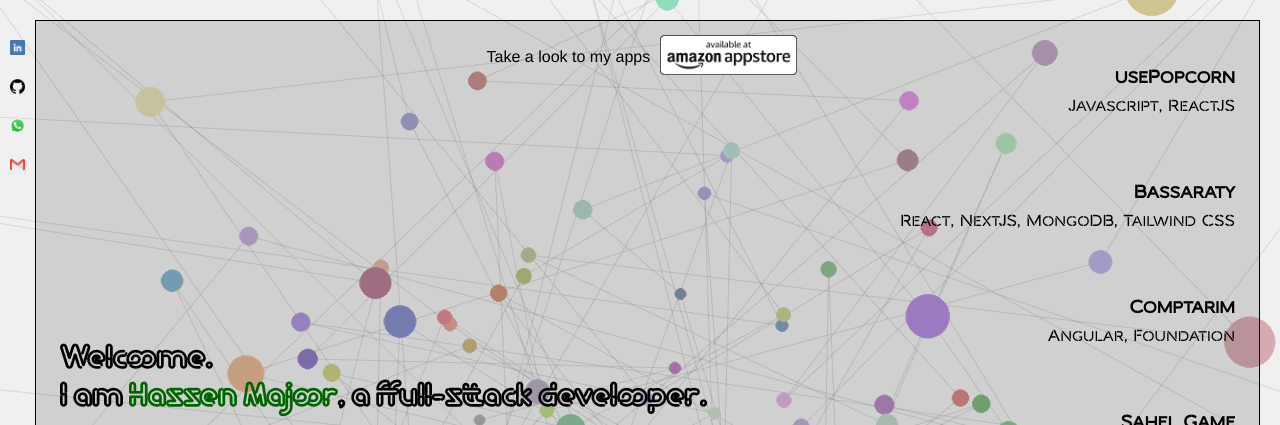
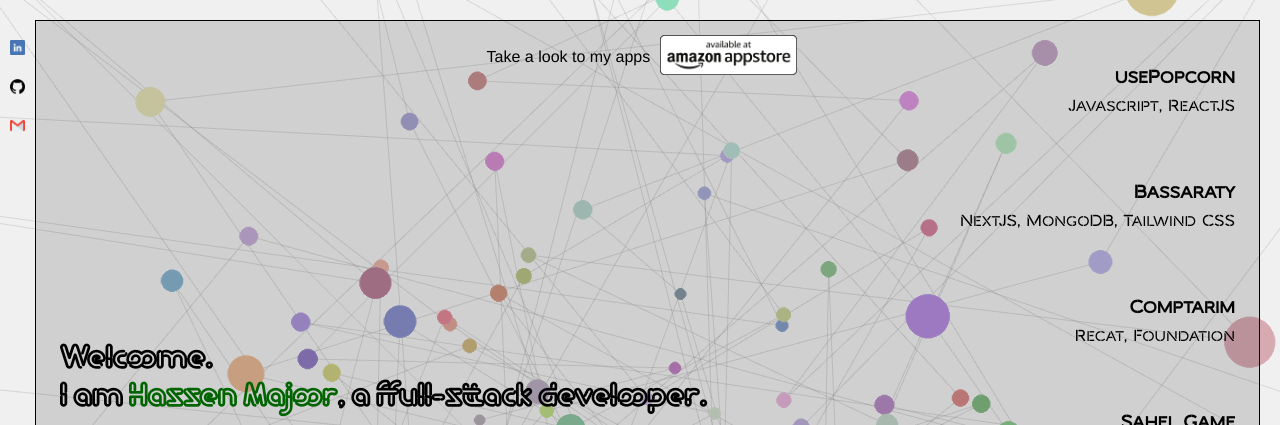
Before and after one commit to hassenmajor/hassenmajor.github.io, a website built with Vite: page index.html in a window 1280 px wide. Shown: the top 425 px of the page. Built offline with nearby package versions, Linux system fonts and the light colour scheme; animation ran at ten frames a second.

Commit message:
remove: whatsapp

```diff
--- a/index.html
+++ b/index.html
@@ -49,7 +49,7 @@
         target="_blank"
       >
         <div class="titre">Bassaraty</div>
-        React, NextJS, MongoDB, Tailwind CSS
+        NextJS, MongoDB, Tailwind CSS
       </a>
       <a
         class="projet"
@@ -58,7 +58,7 @@
         target="_blank"
       >
         <div class="titre">Comptarim</div>
-        Angular, Foundation
+        Recat, Foundation
       </a>
       <!-- <a
         class="projet"
@@ -91,9 +91,9 @@
       <a href="https://github.com/hassenmajor" target="_blank">
         <img src="public/github.png" alt="github" title="Github" />
       </a>
-      <a href="https://wa.me/22220204391" target="_blank">
+      <!-- <a href="https://wa.me/22220204391" target="_blank">
         <img src="public/whatsapp.png" alt="whatsapp" title="WhatsApp" />
-      </a>
+      </a> -->
       <a href="mailto:hassenmajor@gmail.com" target="_blank">
         <img src="public/gmail.png" alt="gmail" title="Mail" />
       </a>
```
